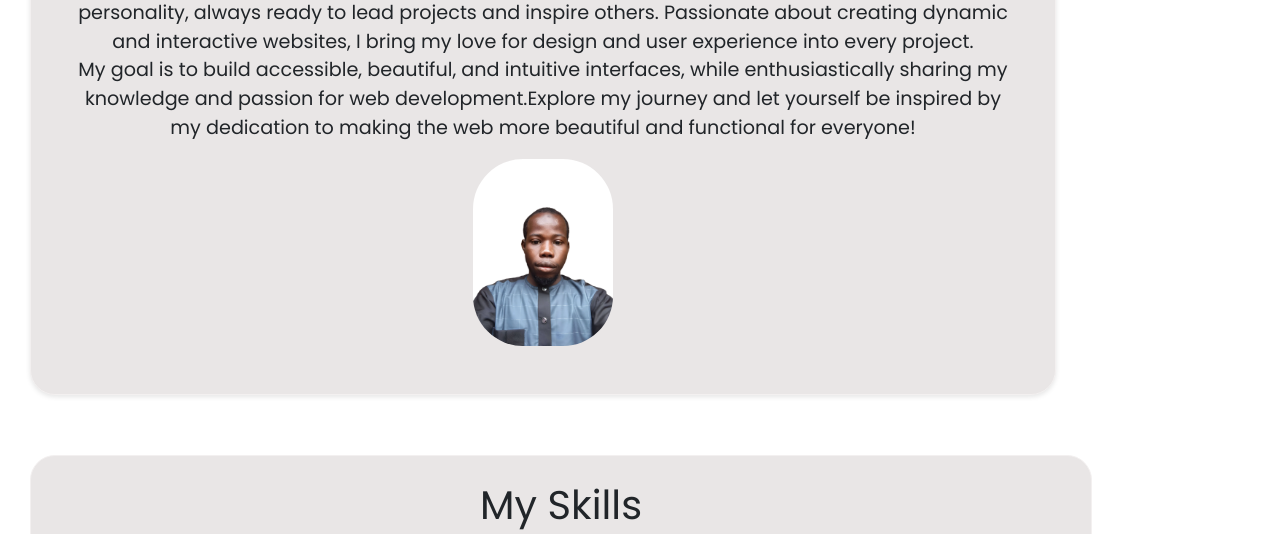
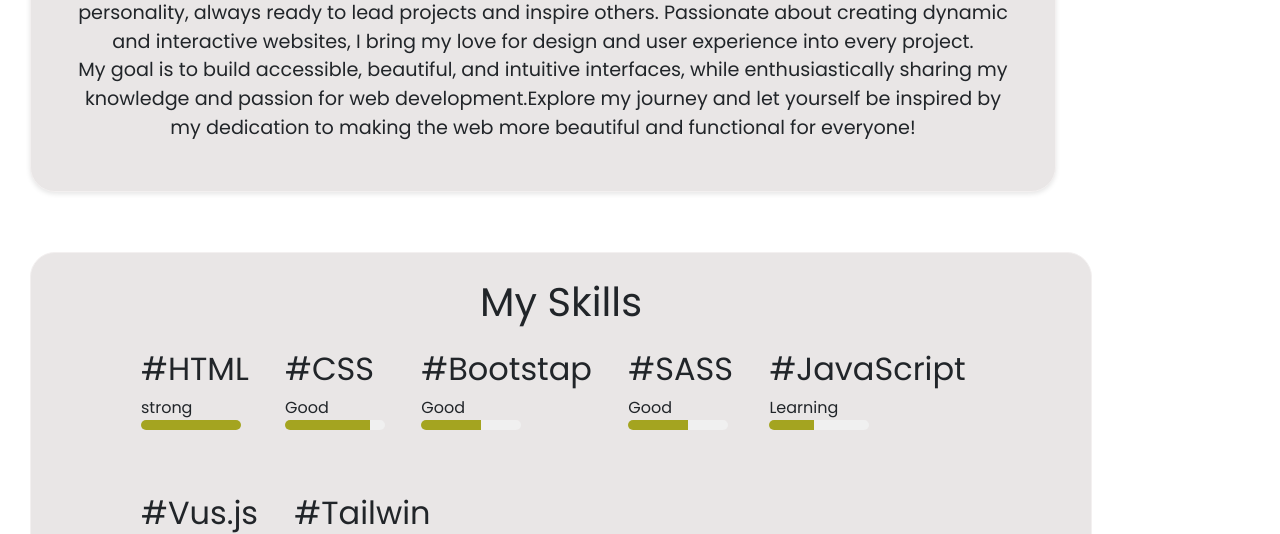
Before and after one commit to DembeleSoungalo/Portfolio, a plain HTML site: page myportfolio.html in a window 1280 px wide. Shown: the part 485-1019 px from the top of the page. Drawn offline with nearby package versions, Linux system fonts and the light colour scheme.

Commit message:
Update myportfolio.html

```diff
--- a/myportfolio.html
+++ b/myportfolio.html
@@ -132,7 +132,7 @@
             <div class="container">
                 <h1>About Me</h1>
                 <p>I’m <strong>Soungalo Salam Dembele</strong>, a future <strong>Front-End web developer</strong> with a dynamic and committed personality, always ready to lead projects and inspire others. Passionate about creating dynamic and interactive websites, I bring my love for design and user experience into every project.<br> My goal is to build accessible, beautiful, and intuitive interfaces, while enthusiastically sharing my knowledge and passion for web development.Explore my journey and let yourself be inspired by my dedication to making the web more beautiful and functional for everyone!</b></p>
-                <img src="assets/images/my_pic2.webp" alt="Profile Picture" class="profile-pic">
+                <!--<img src="assets/images/my_pic2.webp" alt="Profile Picture" class="profile-pic">-->
             </div>
         </section>
 
```
